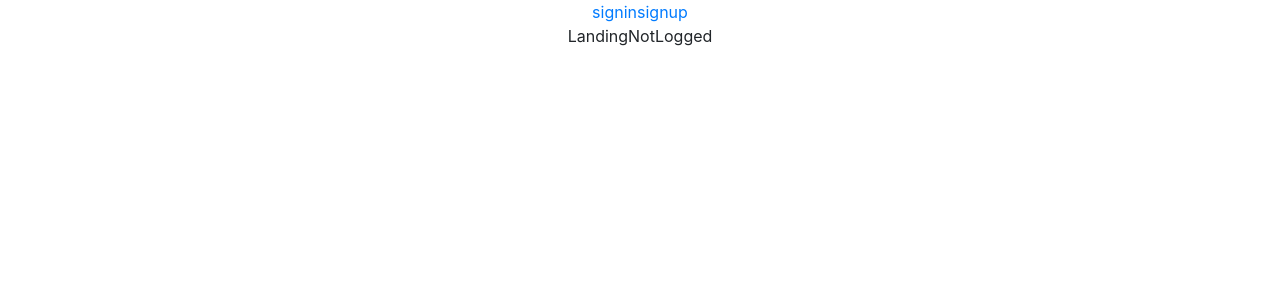
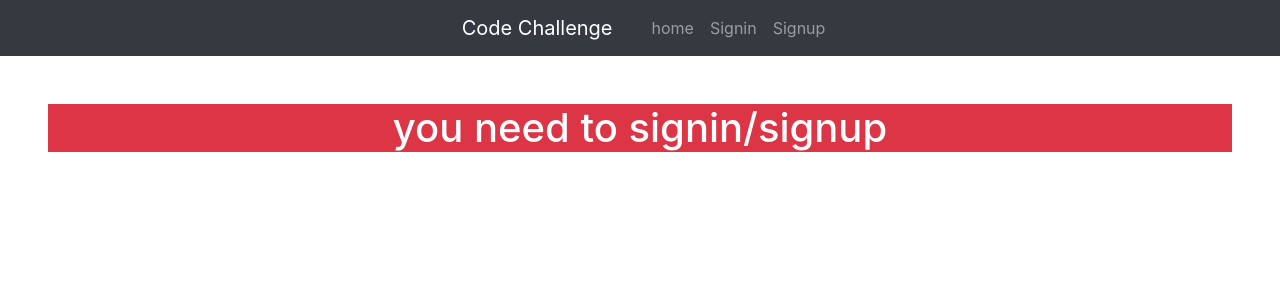
Before and after one commit to Thudilie/react-firebase-login, a React (Create React App) app: page / in a window 1280 px wide. Shown: the top 300 px of the page. Built offline with nearby package versions, Linux system fonts and the light colour scheme; no server answers.

Commit message:
edit nav and landing page (not logged in)

```diff
--- a/src/App.js
+++ b/src/App.js
@@ -31,7 +31,7 @@ function App() {
   return (
     <Router>
       <div className="App">
-        <Navigation />
+        <Navigation username={userName} />
         <Switch>
           {userName && (
             <Route
--- a/src/components/LandingNotLogged.js
+++ b/src/components/LandingNotLogged.js
@@ -1,7 +1,9 @@
 import React from "react";
 
-const LandingNotLogged = () => {
-  return <div className="LandingNotLogged">LandingNotLogged</div>;
-};
+const LandingNotLogged = () => (
+  <h1 className="bg-danger text-white text-center m-5">
+    you need to signin/signup
+  </h1>
+);
 
 export default LandingNotLogged;
--- a/src/components/Navigation.js
+++ b/src/components/Navigation.js
@@ -1,15 +1,31 @@
 import React from "react";
 import { Link } from "react-router-dom";
 
-const Navigation = () => (
-  <>
-    <Link to="/signin">
-      <span className="nav-text">signin</span>
-    </Link>
-    <Link to="/signup">
-      <span className="nav-text">signup</span>
-    </Link>
-  </>
+const Navigation = (props) => (
+  <nav className="justify-content-md-center navbar navbar-expand-lg navbar-dark bg-dark mb-5">
+    <div className="justify-content-md-center">
+      <ul className="navbar-nav">
+        <div className="container">
+          <a className="navbar-brand" href="/">
+            Code Challenge
+          </a>
+        </div>
+        {!props.username && (
+          <>
+            <Link className="nav-item" to="/">
+              <span className="nav-link">home</span>
+            </Link>
+            <Link className="nav-item" to="/signin">
+              <span className="nav-link">Signin</span>
+            </Link>
+            <Link className="nav-item" to="/signup">
+              <span className="nav-link">Signup</span>
+            </Link>
+          </>
+        )}
+      </ul>
+    </div>
+  </nav>
 );
 
 export default Navigation;
```
